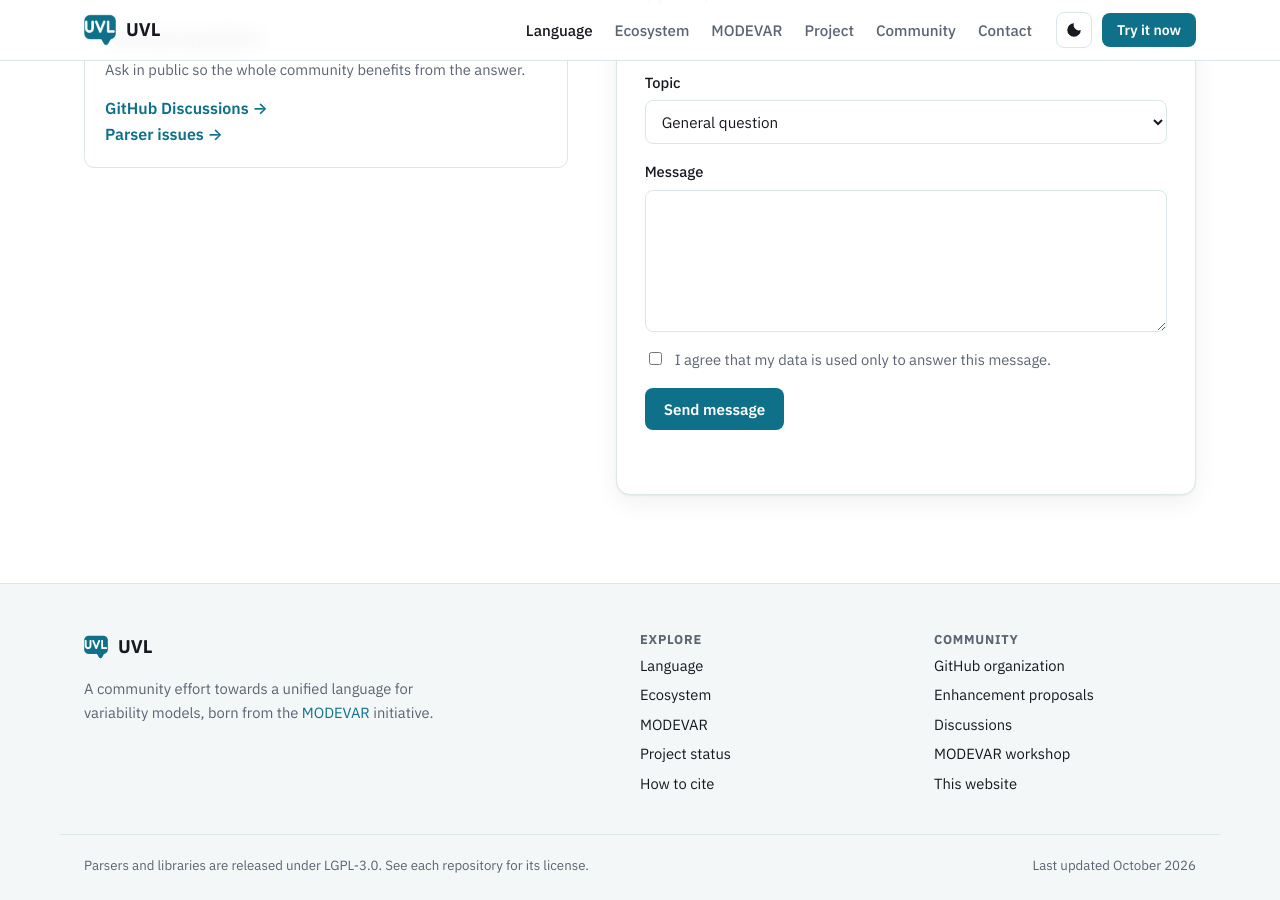
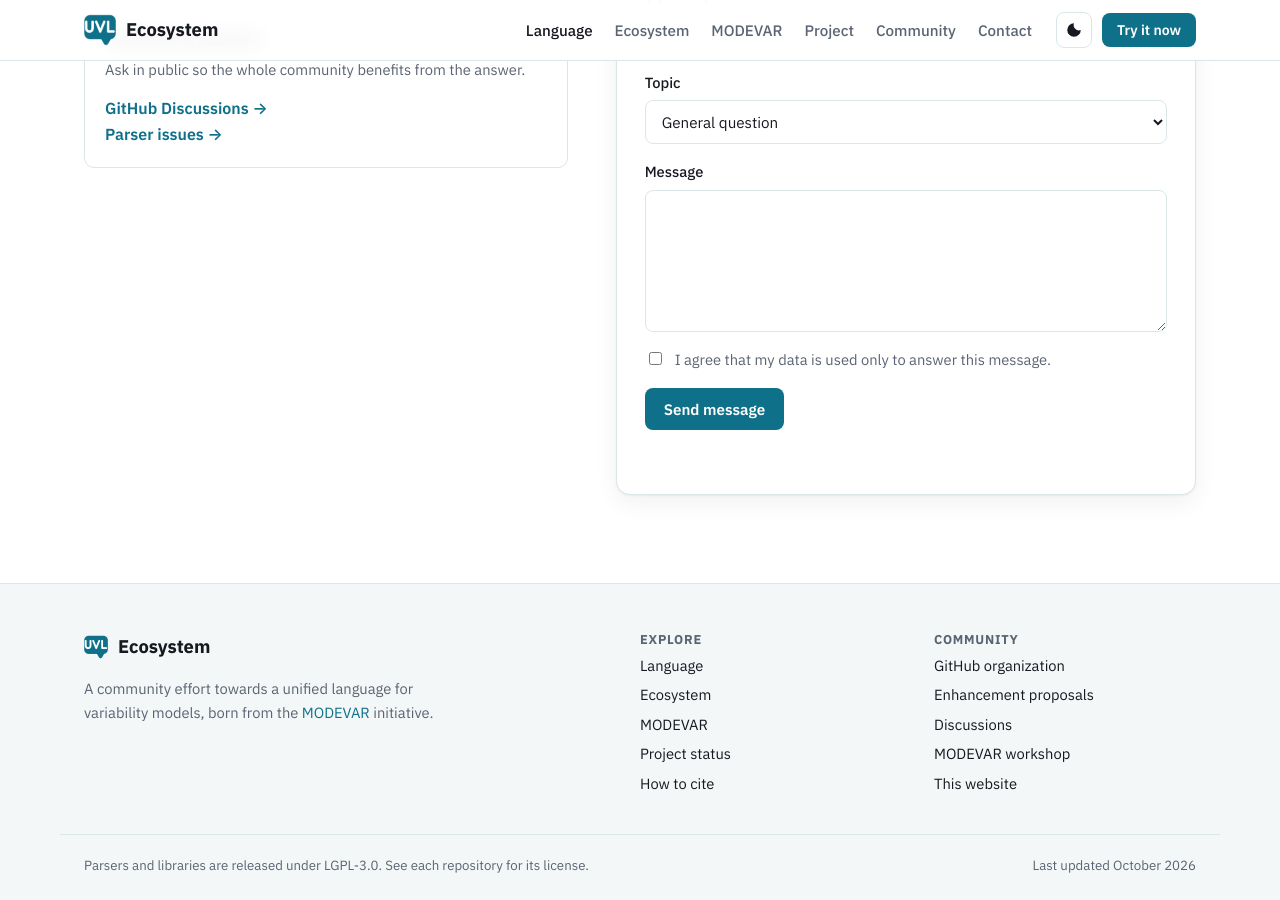
Before and after one commit to diverso-lab/uvl-ecosystem, a Jekyll site: the page built from index.html, in a window 1280 px wide and 900 px high, scrolled down 15887 px. Built offline with Jekyll 4.4.1, drawn with Linux system fonts in a browser that asks for light colours; comment, search, counter and statistics services are not loaded.

Commit message:
Show 'Ecosystem' next to the UVL logo
Co-Authored-By: Claude Opus 5.5 (1M context) <noreply@anthropic.com>

```diff
--- a/_includes/footer.html
+++ b/_includes/footer.html
@@ -1,7 +1,7 @@
 <footer class="site-footer">
   <div class="wrap footer-grid">
     <div>
-      <a class="brand" href="#top"><img src="{{ '/assets/img/uvl-logo.png' | relative_url }}" alt="" width="24" height="24"><span>UVL</span></a>
+      <a class="brand" href="#top"><img src="{{ '/assets/img/uvl-logo.png' | relative_url }}" alt="UVL logo" width="24" height="24"><span>Ecosystem</span></a>
       <p class="muted">A community effort towards a unified language for variability models, born from the <a href="https://modevar.github.io/">MODEVAR</a> initiative.</p>
     </div>
     <div>
--- a/_includes/header.html
+++ b/_includes/header.html
@@ -1,8 +1,8 @@
 <header class="site-header">
   <div class="wrap header-inner">
-    <a class="brand" href="#top" aria-label="UVL home">
+    <a class="brand" href="#top" aria-label="UVL Ecosystem home">
       <img src="{{ '/assets/img/uvl-logo.png' | relative_url }}" alt="UVL logo" width="32" height="32">
-      <span>UVL</span>
+      <span>Ecosystem</span>
     </a>
     <nav class="nav" id="nav" aria-label="Main">
       <a href="#language">Language</a>
```
